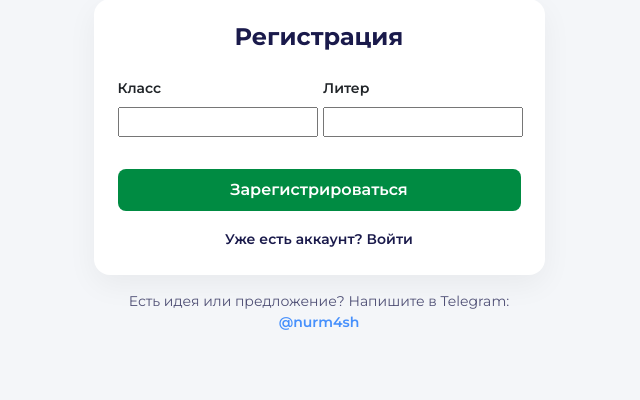
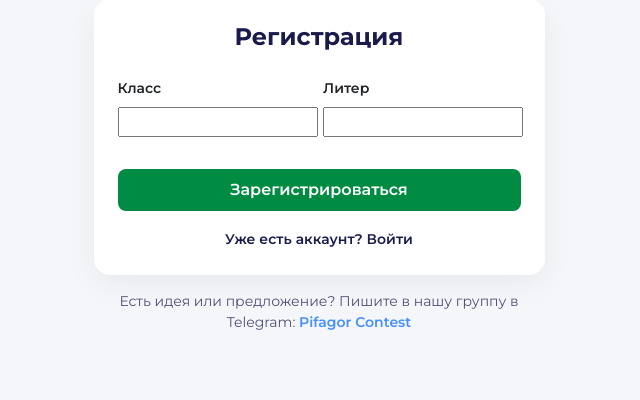
Before and after one commit to nurmash98/pifagor-contest, a Django app: template contest/templates/register.html in a window 1280 px wide. Shown: the part 281-681 px from the top of the page, without its empty margins (321-961 px from the left). Run offline with Django 5.2, Linux system fonts and the light colour scheme; the template is opened without the code that fills it: most values are stand-ins (such as "Sample title", 1, 10 or a date in 2020); form fields are guessed from the names that the template uses; parts of the project's set-up code (start-up, migrations or seed data) failed here and were passed over.

Commit message:
Подвал: ссылка на Telegram-группу Pifagor Contest
Co-Authored-By: Claude Opus 5.5 <noreply@anthropic.com>
Claude-Session: https://claude.ai/code/session_01YWaXAeXmj81PMKESX31EpP

```diff
--- a/contest/templates/base.html
+++ b/contest/templates/base.html
@@ -325,8 +325,8 @@
     </main>
 
     <footer class="text-center text-muted small py-4">
-        <i class="bi bi-lightbulb"></i> Есть идея или предложение? Напишите в Telegram:
-        <a href="https://t.me/nurm4sh" target="_blank" rel="noopener" class="fw-semibold text-decoration-none"><i class="bi bi-telegram"></i> @nurm4sh</a>
+        <i class="bi bi-lightbulb"></i> Есть идея или предложение? Пишите в нашу группу в Telegram:
+        <a href="https://t.me/+jJ5Wq9kd3-E3MGRi" target="_blank" rel="noopener" class="fw-semibold text-decoration-none"><i class="bi bi-telegram"></i> Pifagor Contest</a>
     </footer>
 
 
--- a/contest/templates/login.html
+++ b/contest/templates/login.html
@@ -88,8 +88,8 @@
                 </div>
 
                 <div class="text-center small mt-3" style="opacity:.75">
-                    Есть идея или предложение? Напишите в Telegram:
-                    <a href="https://t.me/nurm4sh" target="_blank" rel="noopener" class="fw-semibold text-decoration-none">@nurm4sh</a>
+                    Есть идея или предложение? Пишите в нашу группу в Telegram:
+                    <a href="https://t.me/+jJ5Wq9kd3-E3MGRi" target="_blank" rel="noopener" class="fw-semibold text-decoration-none">Pifagor Contest</a>
                 </div>
             </div>
         </div>
--- a/contest/templates/register.html
+++ b/contest/templates/register.html
@@ -104,8 +104,8 @@
                 </div>
 
                 <div class="text-center small mt-3" style="opacity:.75">
-                    Есть идея или предложение? Напишите в Telegram:
-                    <a href="https://t.me/nurm4sh" target="_blank" rel="noopener" class="fw-semibold text-decoration-none">@nurm4sh</a>
+                    Есть идея или предложение? Пишите в нашу группу в Telegram:
+                    <a href="https://t.me/+jJ5Wq9kd3-E3MGRi" target="_blank" rel="noopener" class="fw-semibold text-decoration-none">Pifagor Contest</a>
                 </div>
             </div>
         </div>
```
